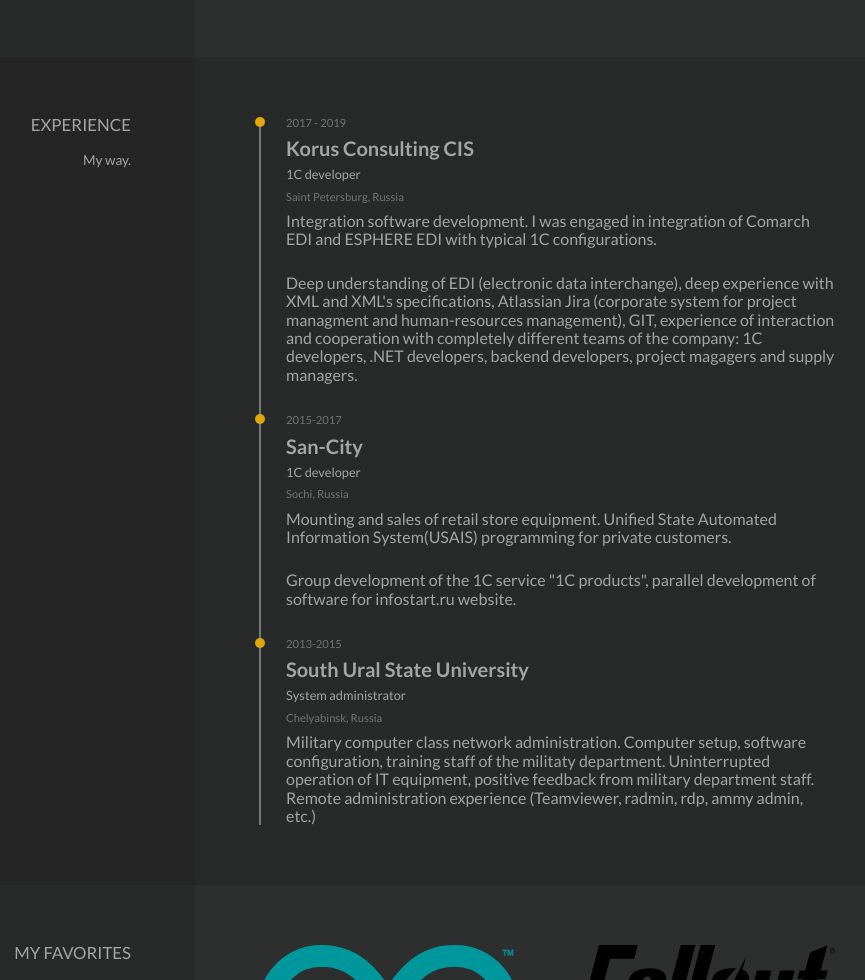
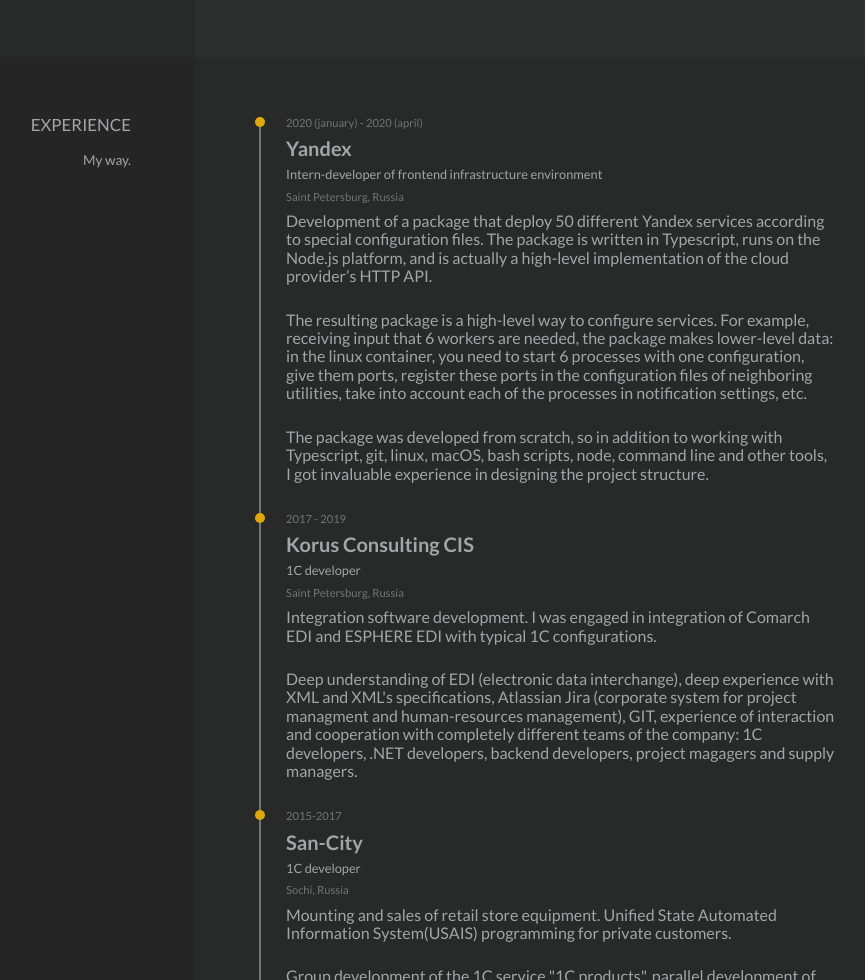
Before and after one commit to myalkleon/CV, a plain HTML site: page index.html in a window 1280 px wide. Shown: the part 1662-2642 px from the top of the page, without its empty margins (317-1182 px from the left). Drawn offline with Linux system fonts and the light colour scheme.

Commit message:
Added yandex timeline

```diff
--- a/index.html
+++ b/index.html
@@ -224,6 +224,15 @@
                     <div class="timeline"></div>
                     <div class="timeline-points">
                         <div class="timeline-point">
+                            <span class="timeline-point-year">2020 (january) - 2020 (april)</span>
+                            <h5 class="timeline-point-company">Yandex</h5>
+                            <h6 class="timeline-point-name">Intern-developer of frontend infrastructure environment</h6>
+                            <h7 class="timeline-point-location">Saint Petersburg, Russia</h7>
+                            <p>Development of a package that deploy 50 different Yandex services according to special configuration files. The package is written in Typescript, runs on the Node.js platform, and is actually a high-level implementation of the cloud provider’s HTTP API.</p>
+                            <p>The resulting package is a high-level way to configure services. For example, receiving input that 6 workers are needed, the package makes lower-level data: in the linux container, you need to start 6 processes with one configuration, give them ports, register these ports in the configuration files of neighboring utilities, take into account each of the processes in notification settings, etc.</p>
+                            <p>The package was developed from scratch, so in addition to working with Typescript, git, linux, macOS, bash scripts, node, command line and other tools, I got invaluable experience in designing the project structure.</p>
+                        </div>
+                        <div class="timeline-point">
                             <span class="timeline-point-year">2017 - 2019</span>
                             <h5 class="timeline-point-company">Korus Consulting CIS</h5>
                             <h6 class="timeline-point-name">1C developer</h6>
```
